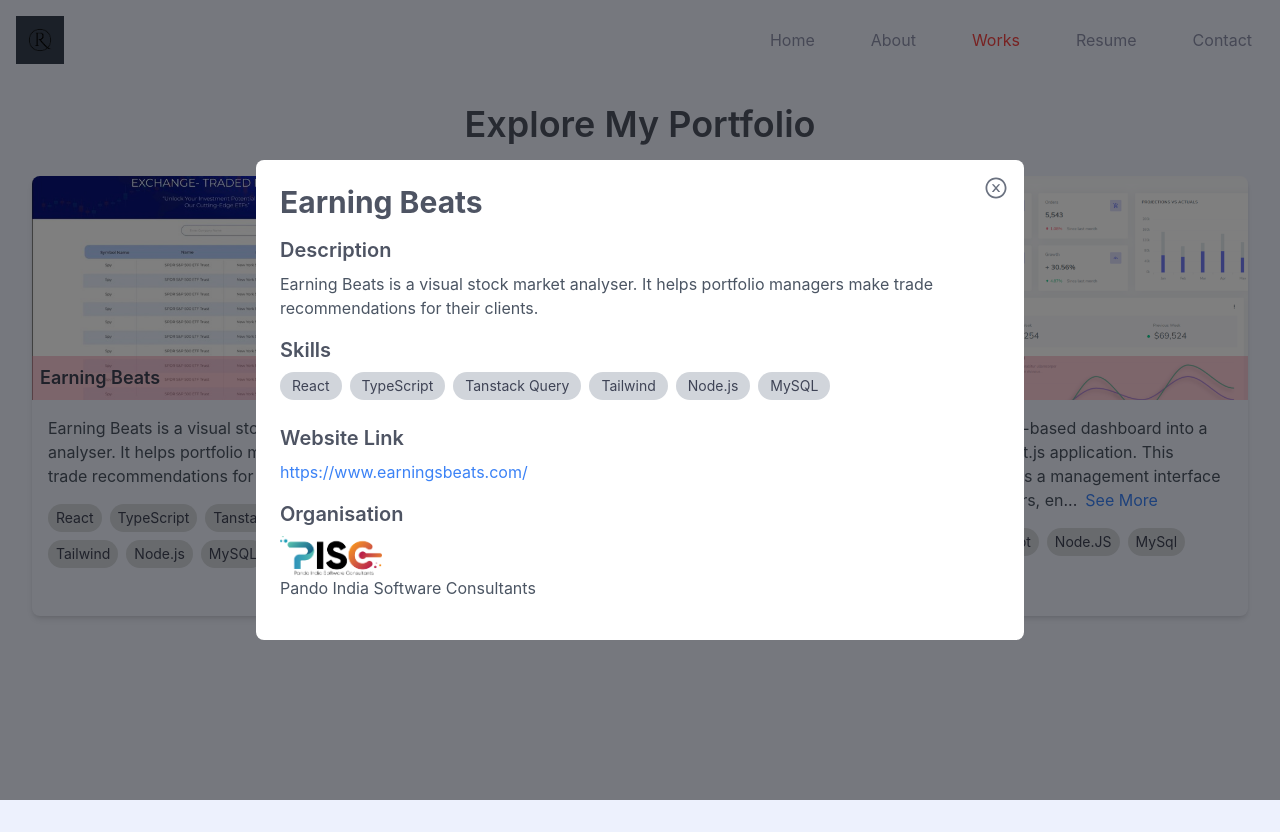
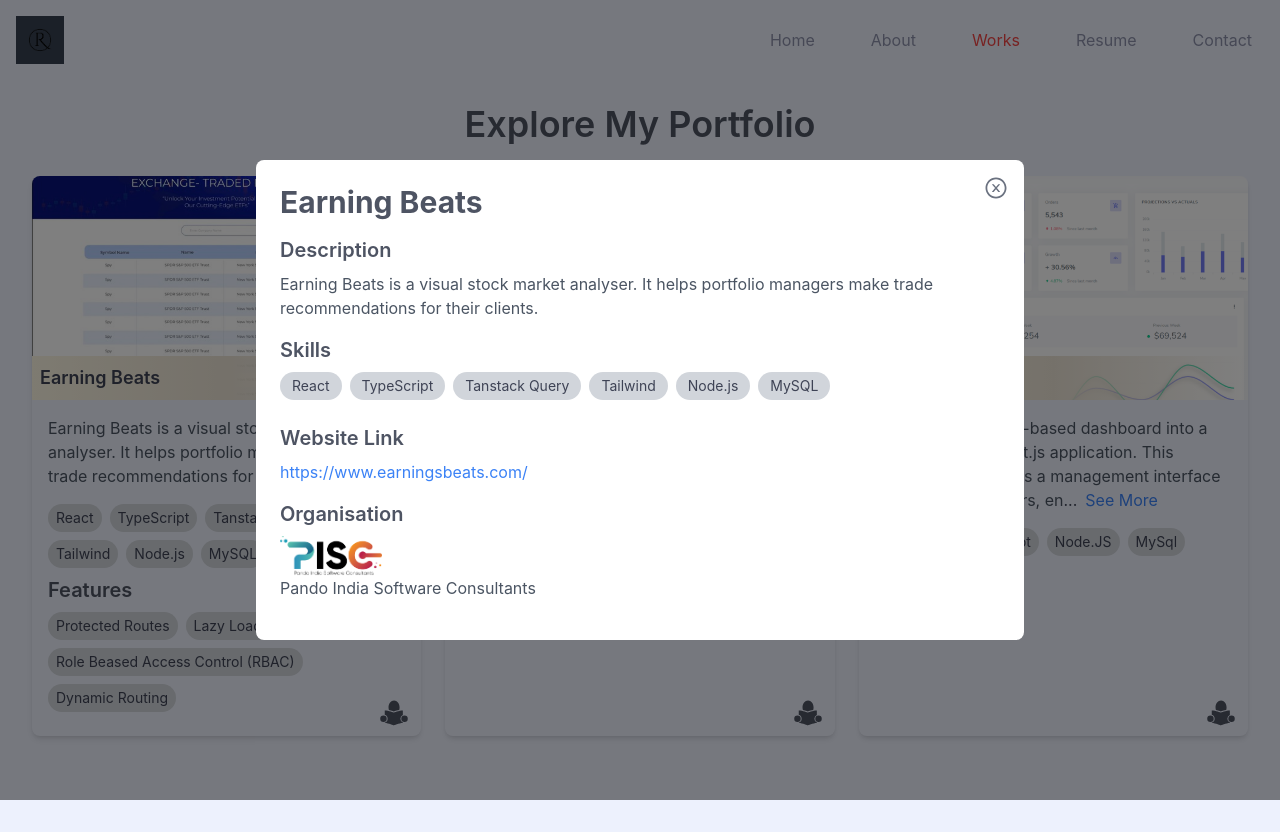
Before and after one commit to irahulkumar1/personalPortfolio, a React (Vite) app: page /Work in a window 1280 px wide. Both pictures are taken after a click on the picture 226 px from the left and 288 px from the top of the page. Built offline with nearby package versions, Linux system fonts and the light colour scheme.

Commit message:
added motion

```diff
--- a/package.json
+++ b/package.json
@@ -10,6 +10,7 @@
     "preview": "vite preview"
   },
   "dependencies": {
+    "framer-motion": "^10.17.4",
     "react": "^18.2.0",
     "react-dom": "^18.2.0",
     "react-icons": "^4.11.0",
--- a/src/pages/About/About.tsx
+++ b/src/pages/About/About.tsx
@@ -1,50 +1,96 @@
+import React from "react";
+import { motion } from "framer-motion";
 import profile from "../../assets/Profile/profile2.jpg";
 import { HiOutlineMinus } from "react-icons/hi";
 import { skills } from "./skillData";
 import { Link } from "react-router-dom";
-import './About.css';
+import "./About.css";
 
+const About = () => {
+  // Animations
+  const textVariants = {
+    hidden: { opacity: 0, x: -100 },
+    visible: {
+      opacity: 1,
+      x: 0,
+      transition: {
+        duration: 1,
+        ease: "easeInOut",
+      },
+    },
+  };
 
-export default function About() {
+  const imageVariants = {
+    hidden: { opacity: 0, scale: 0.5 },
+    visible: {
+      opacity: 1,
+      scale: 1,
+      transition: {
+        duration: 1,
+        delay: 0.5,
+      },
+    },
+  };
+
   return (
     <div className="mt-[4rem] relative">
       <div className="flex flex-col sm:flex-row items-center">
-        <div className="w-full sm:w-1/2 flex justify-center animate-bounce-left">
+        <motion.div
+          className="w-full sm:w-1/2 flex justify-center animate-bounce-left"
+          variants={imageVariants}
+          initial="hidden"
+          animate="visible"
+        >
           <img
             src={profile}
             alt="Your Photo"
             className="max-w-full h-auto rounded-full w-[23rem]"
           />
-        </div>
-        <div className="w-full sm:w-1/2 mt-4 sm:mt-0 flex justify-center lg:justify-start animate-right-appear">
+        </motion.div>
+        <motion.div
+          className="w-full sm:w-1/2 mt-4 sm:mt-0 flex justify-center lg:justify-start animate-right-appear"
+          variants={textVariants}
+          initial="hidden"
+          animate="visible"
+        >
           <div>
-            <div className="flex gap-x-2  text-4xl font-bold">
+            <div className="flex gap-x-2 text-4xl font-bold">
               <span className="flex -space-x-3">
-                <span><HiOutlineMinus /></span>
-                <span><HiOutlineMinus /></span>
+                <span>
+                  <HiOutlineMinus />
+                </span>
+                <span>
+                  <HiOutlineMinus />
+                </span>
               </span>
-              <h1 className="text-darkHeadingColor mb-4">
-                About Me
-              </h1>
+              <h1 className="text-darkHeadingColor mb-4">About Me</h1>
             </div>
             <p className="text-gray-700 text-lg">
-              With 2 years of diverse development experience across various technology stacks, I bring creativity
-              and expertise to every project.
+              With 2 years of diverse development experience across various
+              technology stacks, I bring creativity and expertise to every
+              project.
             </p>
             <div className="mt-3">
-            <Link to="/Contact" className="bg-highLighter hover:bg-[#ff577f] text-white font-bold py-2 px-4 rounded-sm shadow-lg">
-              Hire me
-            </Link>
+              <Link
+                to="/Contact"
+                className="bg-highLighter hover:bg-[#ff577f] text-white font-bold py-2 px-4 rounded-sm shadow-lg"
+              >
+                Hire me
+              </Link>
             </div>
           </div>
-        </div>
+        </motion.div>
       </div>
       <div className="flex justify-start lg:justfy-center lg:justify-start mt-8 ">
         <div className="font-bold text-2xl flex items-center lg:transform lg:-rotate-90 lg:-ml-9">
           <div className="flex gap-x-2 justify-start">
             <span className="flex items-center -space-x-1.5">
-              <span><HiOutlineMinus /></span>
-              <span><HiOutlineMinus /></span>
+              <span>
+                <HiOutlineMinus />
+              </span>
+              <span>
+                <HiOutlineMinus />
+              </span>
             </span>
             <p className="ml-2">My Skills</p>
           </div>
@@ -58,22 +104,29 @@ export default function About() {
               <span>{skill.name}</span>
             </div>
             <div className="h-2 bg-gray-300 rounded-full">
-              <div
+              <motion.div
                 className="h-full bg-[#3e4455] rounded-full"
                 style={{
                   width: `${(skill.percentage / 100) * 100}%`,
-                  animation: 'fillAnimation 1s ease-in-out forwards',
+                  animation: "fillAnimation 1s ease-in-out forwards",
                 }}
-              ></div>
+                initial={{ width: 0 }}
+                animate={{ width: `${(skill.percentage / 100) * 100}%` }}
+              ></motion.div>
             </div>
           </div>
         ))}
       </div>
-      <div className=" mt-5 flex justify-end">
-        <Link to="/Work" className="lg:hidden bg-darkHeadingColor text-white font-bold py-2 px-4 rounded-sm shadow-lg ">
+      <div className="mt-5 flex justify-end">
+        <Link
+          to="/Work"
+          className="lg:hidden bg-darkHeadingColor text-white font-bold py-2 px-4 rounded-sm shadow-lg "
+        >
           Projects
         </Link>
       </div>
     </div>
   );
-}
+};
+
+export default About;
--- a/src/pages/Home.tsx
+++ b/src/pages/Home.tsx
@@ -1,26 +1,68 @@
+import { motion } from "framer-motion";
 import profileImg from "../assets/Profile/profile.png";
 import SocialMediaIcons from "../component/SocialMediaIcons/SocialMediaIcons";
 import { HiOutlineMinus } from "react-icons/hi";
-import { Resume } from "../component/ResumeButton/ResumeButton"
+import { Resume } from "../component/ResumeButton/ResumeButton";
 
-export default function Home() {
+const Home = () => {
+  const containerVariants = {
+    hidden: { opacity: 0 },
+    visible: {
+      opacity: 1,
+      transition: {
+        duration: 1,
+        delay: 0.5,
+      },
+    },
+  };
+
+  const textVariants = {
+    hidden: { opacity: 0, x: -50 },
+    visible: {
+      opacity: 1,
+      x: 0,
+      transition: {
+        duration: 0.8,
+        ease: "easeInOut",
+      },
+    },
+  };
+
+  const imgVariants = {
+    hidden: { opacity: 0, scale: 0.5 },
+    visible: {
+      opacity: 1,
+      scale: 1,
+      transition: {
+        duration: 0.8,
+        ease: "easeInOut",
+      },
+    },
+  };
+
   return (
-    <main className="relative">
-       <section className="flex flex-col-reverse md:flex-row items-center justify-center h-screen gap-20 -mt-20">
-        <div className="md:w-1/2 lg:w-[30rem] text-center">
+    <motion.main
+      className="relative"
+      variants={containerVariants}
+      initial="hidden"
+      animate="visible"
+    >
+      <section className="flex flex-col-reverse md:flex-row items-center justify-center h-screen gap-20 -mt-20">
+        <motion.div
+          className="md:w-1/2 lg:w-[30rem] text-center"
+          variants={textVariants}
+        >
           <div className="text-lg font-bold text-left mb-4 flex">
             <div className="flex items-center -space-x-1.5">
               <span><HiOutlineMinus /></span>
               <span><HiOutlineMinus /></span>
-
             </div>
             <span className="ml-3">Hello</span>
           </div>
           <div className="text-left">
             <p>
               <span className="block text-4xl font-bold">
-                I'm <span className="text-highLighter">Rahul
-                </span> Kumar
+                I'm <span className="text-highLighter">Rahul</span> Kumar
               </span>
               Web Developer with a specialization in React, based in
               Noida, Uttar Pradesh, India. I'm a passionate engineer eager to contribute my skills
@@ -30,18 +72,26 @@ export default function Home() {
               <Resume />
             </div>
           </div>
-        </div>
-        <img
+        </motion.div>
+        <motion.img
           src={profileImg}
           alt=""
           className="md:w-1/2 w-[20rem] lg:w-[36rem] lg:h-[36rem] rounded-b-full mt-4"
+          variants={imgVariants}
         />
       </section>
       <section className="absolute bottom-[-4rem] flex flex-col lg:flex-row justify-center lg:justify-between w-full items-center">
-        <div className="text-xl mb-[1rem] m-[2rem] lg:mb-[6rem]">
+        <motion.div
+          className="text-xl mb-[1rem] m-[2rem] lg:mb-[6rem]"
+          initial={{ opacity: 0 }}
+          animate={{ opacity: 1 }}
+          transition={{ delay: 1, duration: 0.5 }}
+        >
           <SocialMediaIcons />
-        </div>
+        </motion.div>
       </section>
-    </main>
+    </motion.main>
   );
-}
+};
+
+export default Home;
--- a/src/pages/Resume/Resume.tsx
+++ b/src/pages/Resume/Resume.tsx
@@ -1,6 +1,16 @@
 import { certifications } from "./ResumeData";
+import { motion } from "framer-motion";
 
 export default function Resume() {
+  const experienceVariants = {
+    hidden: { opacity: 0, x: -50 },
+    visible: { opacity: 1, x: 0 },
+  };
+
+  const educationVariants = {
+    hidden: { opacity: 0, x: 50 },
+    visible: { opacity: 1, x: 0 },
+  };
   return (
     <div>
       <section className="mt-10 flex justify-center">
@@ -9,7 +19,12 @@ export default function Resume() {
         </h1>
       </section>
       <section className="flex-row-reverse lg:flex lg:justify-center gap-[8rem]">
-      <div className=":lg:w-[29rem] space-y-7">
+      <motion.div
+          className="lg:w-[29rem] space-y-7"
+          initial="hidden"
+          animate="visible"
+          variants={experienceVariants}
+        >
           <div className="">
             <p className="text-darkHeadingColor text-center text-2xl font-bold p-5">Experience</p>
             <div className="px-5 py-3 text-textColor bg-[#e5e8f3] rounded-lg transition-transform duration-300 ease-in-out hover:bg-[#dee1ec] hover:cursor-pointer hover:shadow-xl
@@ -44,8 +59,13 @@ export default function Resume() {
               <p>Full Stack Developer Trainee</p>
             </div>
           </div>
-        </div>
-        <div className="lg:w-[29rem] space-y-7">
+          </motion.div>
+          <motion.div
+          className="lg:w-[29rem] space-y-7"
+          initial="hidden"
+          animate="visible"
+          variants={educationVariants}
+        >
           <div className="">
             <p className="text-darkHeadingColor text-center text-2xl font-bold p-5">Education </p>
             <div className="px-5 py-3 text-textColor bg-[#e5e8f3] rounded-lg transition-transform duration-300 ease-in-out hover:bg-[#dee1ec] hover:cursor-pointer hover:shadow-xl
@@ -70,8 +90,7 @@ export default function Resume() {
               <p>Badri Narayan Saha Dayanand Anglo Vedic Public School</p>
             </div>
           </div>
-        </div>
-
+          </motion.div>
       </section>
       <section>
         <p className="text-darkHeadingColor text-center text-2xl font-bold p-5">
@@ -83,7 +102,13 @@ export default function Resume() {
               key={index}
               className="w-[24rem] py-4"
             >
-              <div className="rounded-lg transition-transform duration-300 ease-in-out hover:bg-[#dee1ec] hover:cursor-pointer hover:shadow-md hover:transform hover:scale-105">
+              <motion.div
+                className="rounded-lg"
+                whileHover={{
+                  scale: 1.05,
+                  boxShadow: "0px 0px 8px 2px rgba(0,0,0,0.1)",
+                }}
+              >
                 <a href={certification.link} target="_blank" rel="noopener noreferrer">
                   <img
                     src={certification.image}
@@ -94,7 +119,7 @@ export default function Resume() {
                     {certification.title}
                   </p>
                 </a>
-              </div>
+              </motion.div>
             </div>
           ))}
         </div>
--- a/src/pages/Works/Work.tsx
+++ b/src/pages/Works/Work.tsx
@@ -1,6 +1,8 @@
-import { useState } from 'react';
-import { projects } from './workData';
-import WorkPopUp from './WorkPopUp';
+import React, { useState, useEffect } from "react";
+import { motion, Variants } from "framer-motion";
+import { projects } from "./workData";
+import WorkPopUp from "./WorkPopUp";
+import { GiRead } from "react-icons/gi";
 
 interface Project {
   name: string;
@@ -8,12 +10,23 @@ interface Project {
   image: string;
   link: string;
   tags: string[];
+  features: string[];
   organisationWorkedWith: string;
   organisationLogo: string;
 }
 
 const Work: React.FC = () => {
   const [selectedProject, setSelectedProject] = useState<Project | null>(null);
+  const [showGrid, setShowGrid] = useState(false);
+
+  useEffect(() => {
+    // Set a slight delay to simulate loading
+    const timer = setTimeout(() => {
+      setShowGrid(true);
+    }, 500);
+
+    return () => clearTimeout(timer);
+  }, []);
 
   const openModal = (project: Project) => {
     setSelectedProject(project);
@@ -23,8 +36,19 @@ const Work: React.FC = () => {
     setSelectedProject(null);
   };
 
-  const openPopUp = (project: Project) => {
-    setSelectedProject(project);
+  const gridVariants: Variants = {
+    initial: {},
+    animate: {
+      transition: {
+        staggerChildren: 0.1,
+      },
+    },
+  };
+
+  const projectVariants: Variants = {
+    initial: { opacity: 0, y: -20 },
+    animate: { opacity: 1, y: 0, transition: { duration: 0.6 } },
+    exit: { opacity: 0, y: 20, transition: { duration: 0.6 } },
   };
 
   return (
@@ -32,41 +56,91 @@ const Work: React.FC = () => {
       <h1 className="text-4xl font-semibold text-center mb-8 text-textColor">
         Explore My Portfolio
       </h1>
-      <div className="grid grid-cols-1 sm:grid-cols-2 lg:grid-cols-3 gap-6">
+      {showGrid && (
+        <motion.div
+          className="grid grid-cols-1 sm:grid-cols-2 lg:grid-cols-3 gap-6"
+          initial="initial"
+          animate="animate"
+          variants={gridVariants}
+        >
           {projects.map((project, index) => (
-          <div key={index} className="project-card block rounded-lg overflow-hidden shadow-md hover:shadow-lg transition duration-300">
+            <motion.div
+              key={index}
+              className="project-card block rounded-lg overflow-hidden shadow-md hover:shadow-lg transition duration-300 relative"
+              variants={projectVariants}
+              whileHover={{ scale: 1.05 }}
+              onClick={() => openModal(project)}
+            >
               <div className="relative">
                 <img
                   src={project.image}
                   alt={project.name}
                   className="w-full h-56 object-cover object-center cursor-pointer"
-                onClick={() => openModal(project)}
                 />
-              <div className="absolute bottom-0 left-0 right-0 bg-[#f3819c] bg-opacity-40 text-[#3e4355] p-2">
+                <div className="absolute bottom-0 left-0 right-0 bg-gradient-to-r from-[#FDF7E4] via-[#EBE3D5] to-transparent text-[#3e4355] p-2">
                   <h2 className="text-lg font-semibold">{project.name}</h2>
                 </div>
               </div>
               <div className="p-4">
                 <p className="text-gray-600 mb-4">
                   {`${project.description.slice(0, 150)}`}
-                {project.description.length > 150 ? <button className="text-blue-500" onClick={() => openPopUp(project)}>
-                  <span className=' text-[#3e4355] mr-2'>...</span>
+                  {project.description.length > 150 ? (
+                    <button
+                      className="text-blue-500"
+                      onClick={() => openModal(project)}
+                    >
+                      <span className=" text-[#3e4355] mr-2">...</span>
                       See More
-                </button> : ''
-                }
-
+                    </button>
+                  ) : (
+                    ""
+                  )}
                 </p>
                 <div className="flex flex-wrap">
                   {project.tags.map((tag, tagIndex) => (
-                  <span key={tagIndex} className="bg-gray-300 text-[#3e4355] px-2 py-1 rounded-full text-sm mr-2 mb-2">
+                    <span
+                      key={tagIndex}
+                      className="bg-gray-300 text-[#3e4355] px-2 py-1 rounded-full text-sm mr-2 mb-2"
+                    >
                       {tag}
                     </span>
                   ))}
                 </div>
+                {project.features &&
+                  project.features.length > 0 &&
+                  project.features.some(
+                    (feature) => feature !== null && feature.trim() !== ""
+                  ) && (
+                    <div className="relative">
+                      <p className="text-xl font-semibold mb-2">Features</p>
+                      <div className="flex flex-wrap">
+                        {project.features.map((feature, tagIndex) => {
+                          if (feature !== null && feature.trim() !== "") {
+                            return (
+                              <span
+                                className="bg-gray-300 text-[#3e4355] px-2 py-1 rounded-full text-sm mr-2 mb-2"
+                                key={tagIndex}
+                              >
+                                {feature}
+                              </span>
+                            );
+                          }
+                          return null;
+                        })}
                       </div>
                     </div>
+                  )}
+              </div>
+              <div
+                className="pt-4 pb-2 px-3 absolute bottom-0 right-0"
+                onClick={() => openModal(project)}
+              >
+                <GiRead className="text-3xl hover:scale-110 transform transition-transform duration-300 ease-in-out" />
+              </div>
+            </motion.div>
           ))}
-      </div>
+        </motion.div>
+      )}
       {selectedProject && (
         <WorkPopUp selectedProject={selectedProject} closeModal={closeModal} />
       )}
--- a/src/pages/Works/WorkPopUp.tsx
+++ b/src/pages/Works/WorkPopUp.tsx
@@ -1,5 +1,6 @@
 import { AiOutlineCloseCircle } from 'react-icons/ai';
 import React, { useEffect, useRef } from 'react';
+import { motion } from "framer-motion";
 
 interface Project {
   name: string;
@@ -19,7 +20,14 @@ interface WorkPopUpProps {
 
 const WorkPopUp: React.FC<WorkPopUpProps> = ({ selectedProject, closeModal }) => {
   const modalRef = useRef<HTMLDivElement>(null);
-
+  const modalVariants = {
+    hidden: { opacity: 0, y: 20 },
+    visible: {
+      opacity: 1,
+      y: 0,
+      transition: { duration: 0.5, ease: "easeOut" },
+    },
+  };
   const handleOutsideClick = (e: MouseEvent) => {
     if (modalRef.current && !modalRef.current.contains(e.target as Node)) {
       closeModal();
@@ -39,12 +47,25 @@ const WorkPopUp: React.FC<WorkPopUpProps> = ({ selectedProject, closeModal }) =>
   }
 
   return (
-    <div className="fixed inset-0 z-30 bg-black bg-opacity-50 flex justify-center items-center">
-      <div ref={modalRef} className="bg-white p-6 rounded-lg w-full max-w-screen-md relative transform transition-transform duration-300 ease-in-out overflow-y-auto">
+    <motion.div
+      className="fixed inset-0 z-30 bg-black bg-opacity-50 flex justify-center items-center"
+      initial="hidden"
+      animate="visible"
+      variants={modalVariants}
+      onClick={closeModal}
+    >
+      <motion.div
+        ref={modalRef}
+        className="bg-white p-6 rounded-lg w-full max-w-screen-md relative transform transition-transform duration-300 ease-in-out overflow-y-auto"
+        onClick={(e) => e.stopPropagation()}
+        initial={{ opacity: 0, y: 20 }}
+        animate={{ opacity: 1, y: 0 }}
+        exit={{ opacity: 0, y: 20 }}
+      >
         <button className="absolute top-4 right-4 text-gray-500" onClick={closeModal}>
           <AiOutlineCloseCircle size={24} />
         </button>
-        <h2 className="text-3xl font-bold mb-4">{selectedProject.name}</h2>
+        <h2 className="text-3xl font-bold mb-4">{selectedProject?.name}</h2>
         <div className="mb-4">
           <h3 className="text-xl font-semibold mb-2">Description</h3>
           <p className="text-gray-600">{selectedProject.description}</p>
@@ -72,8 +93,8 @@ const WorkPopUp: React.FC<WorkPopUpProps> = ({ selectedProject, closeModal }) =>
           )}
           <p className="text-gray-600">{selectedProject.organisationWorkedWith}</p>
         </div>
-      </div>
-    </div>
+        </motion.div>
+    </motion.div>
   );
 };
 
--- a/src/pages/Works/workData.ts
+++ b/src/pages/Works/workData.ts
@@ -11,7 +11,8 @@ export const projects = [
     image: earningBeatsImage,
     link: 'https://www.earningsbeats.com/',
     githubLink: '',
-    tags: ['React', 'TypeScript', 'Tanstack Query', 'Tailwind', 'Node.js', "MySQL"],
+    tags: ['React', 'TypeScript', 'Tanstack Query', 'Tailwind', 'Node.js', 'MySQL'],
+    features : ['Protected Routes', 'Lazy Loading', 'Role Beased Access Control (RBAC)', 'Dynamic Routing'],
     organisationWorkedWith: "Pando India Software Consultants",
     organisationLogo: PandoIndia,
     description: "Earning Beats is a visual stock market analyser. It helps portfolio managers make trade recommendations for their clients.",
@@ -22,6 +23,7 @@ export const projects = [
     link: 'https://zamplia.com/',
     githubLink: '',
     tags: ['HTML', 'CSS', 'JavaScript', "React.Js", "Redux.JS"],
+    features :[''],
     organisationWorkedWith: "Pando India Software Consultants",
     organisationLogo: PandoIndia,
     description: "This online survey app integrates multiple vendors (Dynata, Voxco, Precision, Tap Research, Market Cube) providing diverse audience segments with varying qualifications, age groups, and more.",
@@ -31,6 +33,7 @@ export const projects = [
     image: GameDashboard,
     link: '',
     tags: ['React.JS', 'javaScript', 'Node.JS', 'MySql'],
+    features :[''],
     organisationWorkedWith: "NMS Games Private Limited",
     organisationLogo: NmsGames,
     description: 'I transitioned a PHP-based dashboard into a contemporary React.js application. This dashboard serves as a management interface for game app owners, enabling them to efficiently manage their Android game app. Through this web-based dashboard, administrators can conduct various tasks such as updating, verifying, and authenticating users via Aadhar details. Additionally, they have the ability to perform actions such as blocking users, as well as checking and managing user details, including points, currency, and status, among other functionalities.',
```
Also changed, not shown: 2 other files (tests, documents, lock files or other folders). Lines whose indentation alone changed are shown as unchanged.
